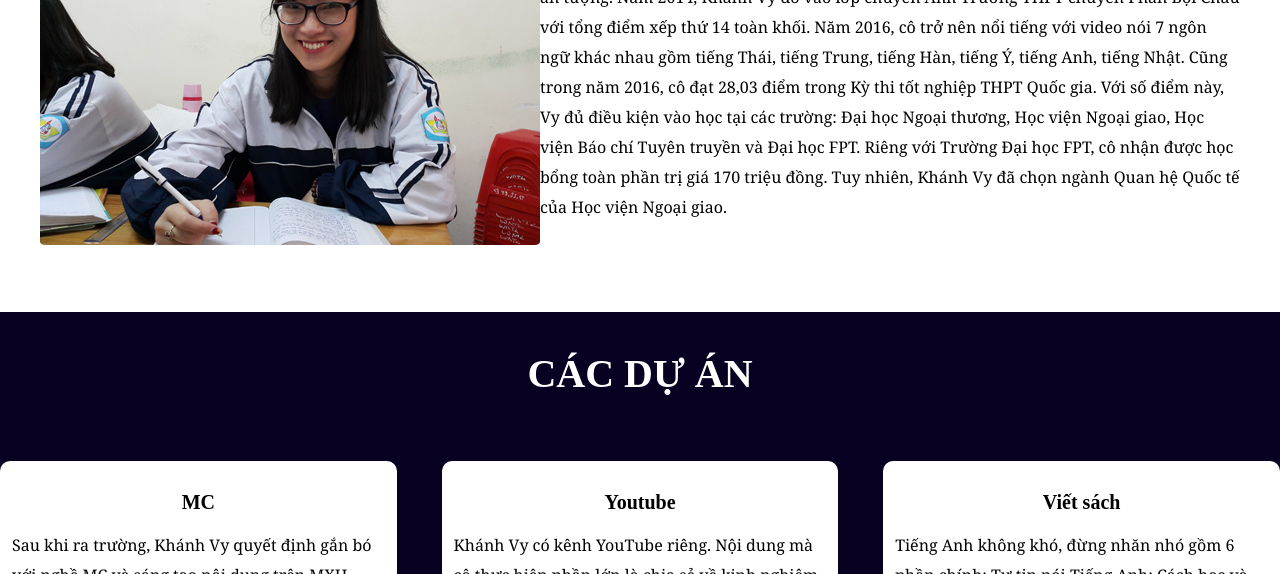
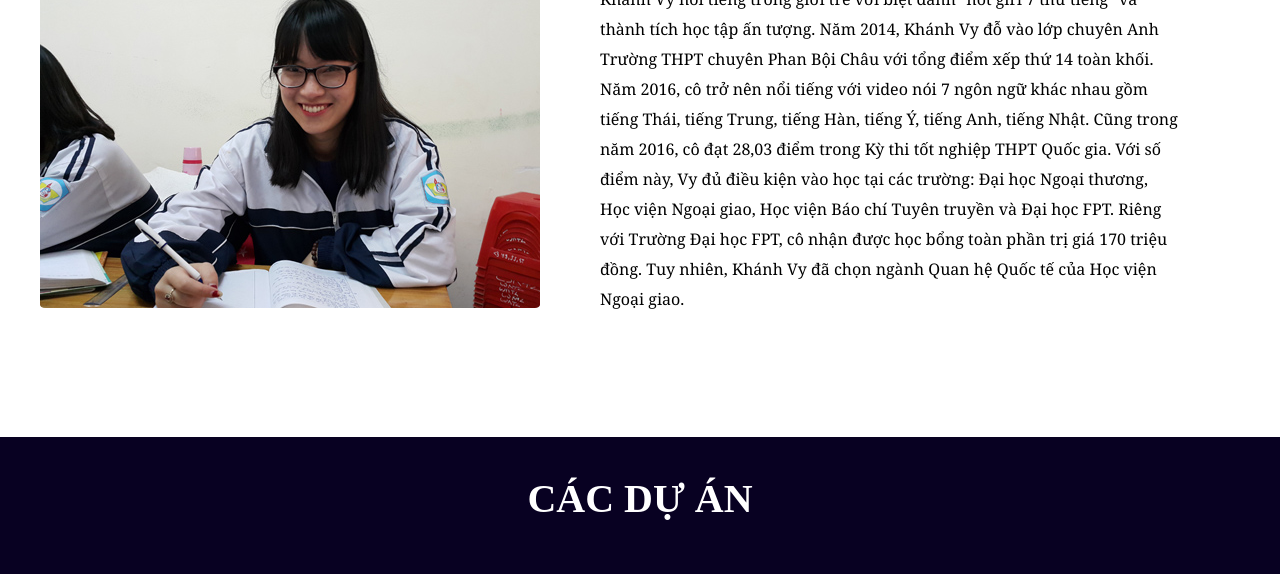
Before and after one commit to Nhom2web/Nhom2web.github.io, a plain HTML site: page projects.html in a window 1280 px wide. Shown: the part 714-1288 px from the top of the page. Drawn offline with Linux system fonts and the light colour scheme.

Commit message:
Update styleprojects.css

```diff
--- a/styleprojects.css
+++ b/styleprojects.css
@@ -83,7 +83,7 @@ nav a:hover {
   padding: 30px;
 }
 .about-content p {
-  text-align: left;
+  padding: 60px;
   font-family: Georgia, "Times New Roman", Times, serif;
   line-height: 30px;
   max-width: 1500px;
```
